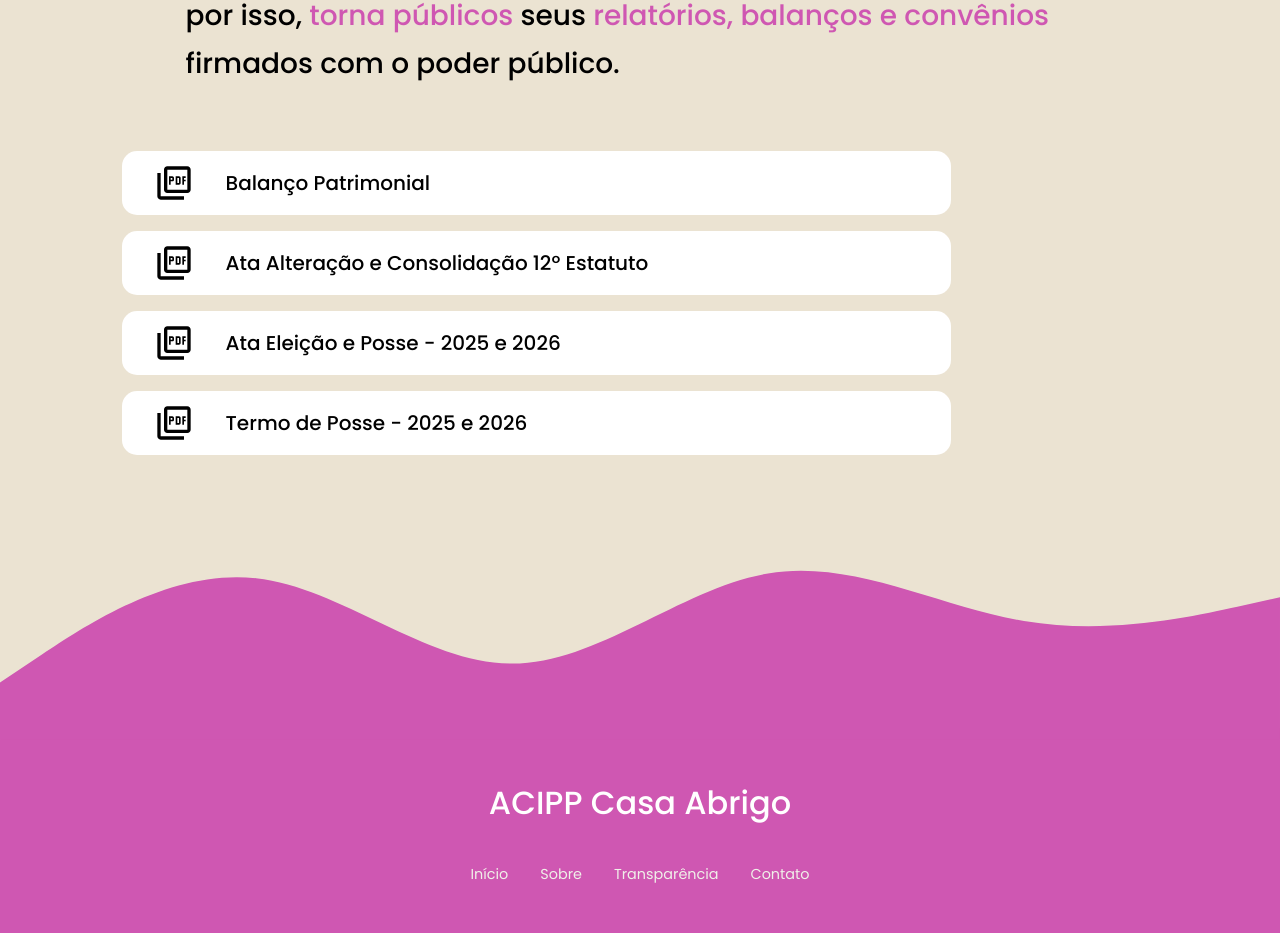
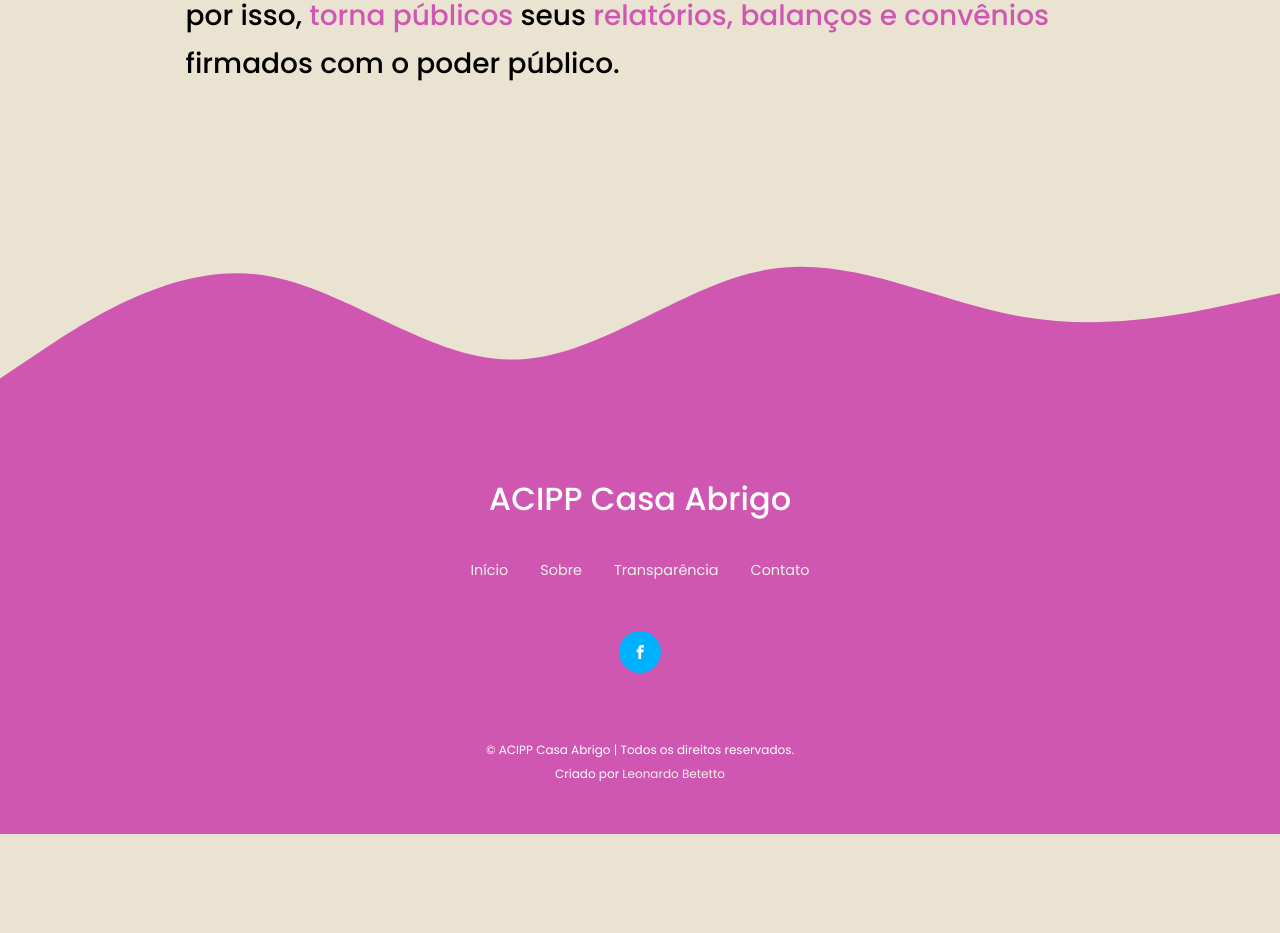
Before and after one commit to lmbbetetto/site-casaabrigo, a React (Vite) app: page /transparencia/documentos-associacao in a window 1280 px wide. Shown: the part 763-1696 px from the top of the page. After the commit the page ends 1597 px from the top, so only its background shows below. Built offline with nearby package versions, Linux system fonts and the light colour scheme.

Commit message:
Fix: doc associacao

```diff
--- a/src/pages/transparencia/mock/mock-doc-associacao.ts
+++ b/src/pages/transparencia/mock/mock-doc-associacao.ts
@@ -1,18 +1,18 @@
 export const docAssosiacao = [
-    {
-      title: "Balanço Patrimonial",
-      link: "PDF1",
-    },
-    {
-      title: "Ata Alteração e Consolidação 12º Estatuto",
-      link: "PDF2",
-    },
-    {
-      title: "Ata Eleição e Posse - 2025 e 2026",
-      link: "PDF3",
-    },
-    {
-      title: "Termo de Posse - 2025 e 2026",
-      link: "PDF4",
-    },
+    // {
+    //   title: "Balanço Patrimonial",
+    //   link: "PDF1",
+    // },
+    // {
+    //   title: "Ata Alteração e Consolidação 12º Estatuto",
+    //   link: "PDF2",
+    // },
+    // {
+    //   title: "Ata Eleição e Posse - 2025 e 2026",
+    //   link: "PDF3",
+    // },
+    // {
+    //   title: "Termo de Posse - 2025 e 2026",
+    //   link: "PDF4",
+    // },
   ];
```
